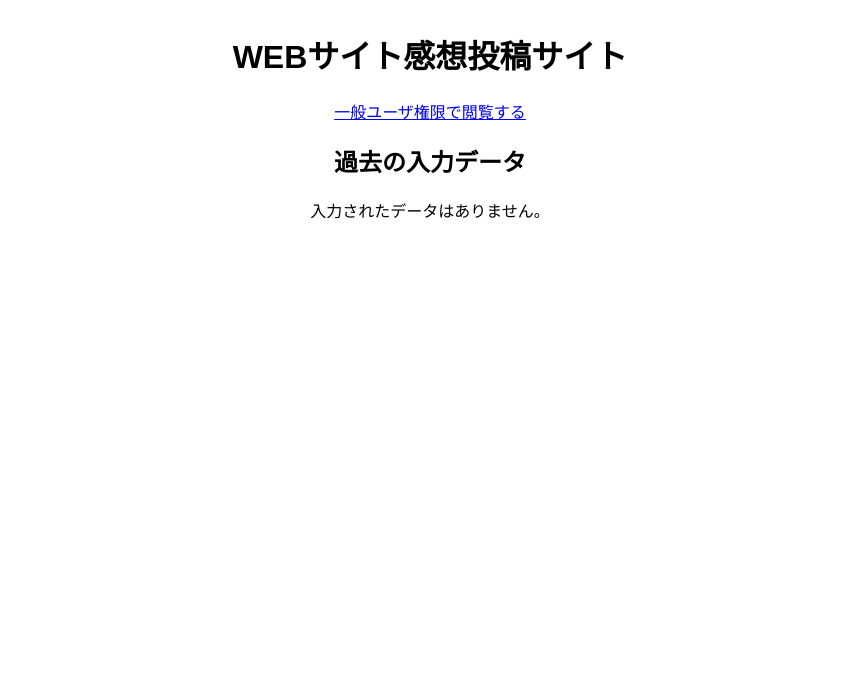
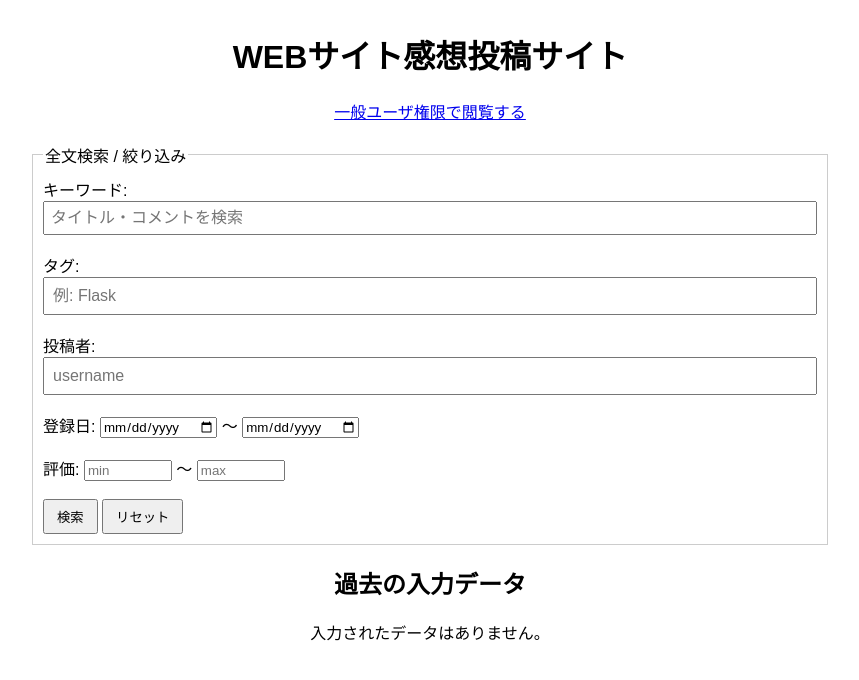
Before and after one commit to NoJobDetective/flask_test2, a Flask app: page / in a window 1280 px wide. Shown: the top 680 px of the page, without its empty margins (210-1069 px from the left). Run offline with Flask 3, Linux system fonts and the light colour scheme; the visitor is signed in with stand-in values (Sample User, id 1); some libraries are stand-ins or nearby versions.

Commit message:
Update index.html

```diff
--- a/templates/index.html
+++ b/templates/index.html
@@ -225,7 +225,40 @@
   {% if session.get("master") %}
     <div style="text-align: center; margin-bottom: 10px;">
       <a href="{{ url_for('admin_logout') }}">一般ユーザ権限で閲覧する</a>
-    </div>
+    </div
+    <!-- ────── 検索フォーム ────── -->
+    <form action="{{ url_for('search') }}" method="get" class="search-form" style="margin:20px auto;max-width:800px;">
+      <fieldset style="border:1px solid #ccc;padding:10px;">
+        <legend>全文検索 / 絞り込み</legend>
+
+        <!-- キーワード -->
+        <label for="q">キーワード:</label>
+        <input type="text" id="q" name="q" placeholder="タイトル・コメントを検索" style="width:100%;padding:6px;"><br><br>
+
+        <!-- タグ -->
+        <label for="tag">タグ:</label>
+        <input type="text" id="tag" name="tag" placeholder="例: Flask"><br><br>
+
+        <!-- 著者 -->
+        <label for="author">投稿者:</label>
+        <input type="text" id="author" name="author" placeholder="username"><br><br>
+
+        <!-- 日付範囲 -->
+        <label>登録日:</label>
+        <input type="date" name="date_from"> 〜
+        <input type="date" name="date_to"><br><br>
+
+        <!-- 評価範囲 -->
+        <label>評価:</label>
+        <input type="number" name="rating_min" min="0" max="10" step="0.1" placeholder="min" style="width:80px;"> 〜
+        <input type="number" name="rating_max" min="0" max="10" step="0.1" placeholder="max" style="width:80px;"><br><br>
+
+        <button type="submit" style="padding:6px 12px;">検索</button>
+        <button type="reset"  style="padding:6px 12px;">リセット</button>
+      </fieldset>
+    </form>
+    <!-- ────── /検索フォーム ────── -->
+
   {% else %}
     <div style="text-align: center; margin-bottom: 10px;">
       <a href="{{ url_for('admin_login') }}">管理者権限でログイン</a>
```
